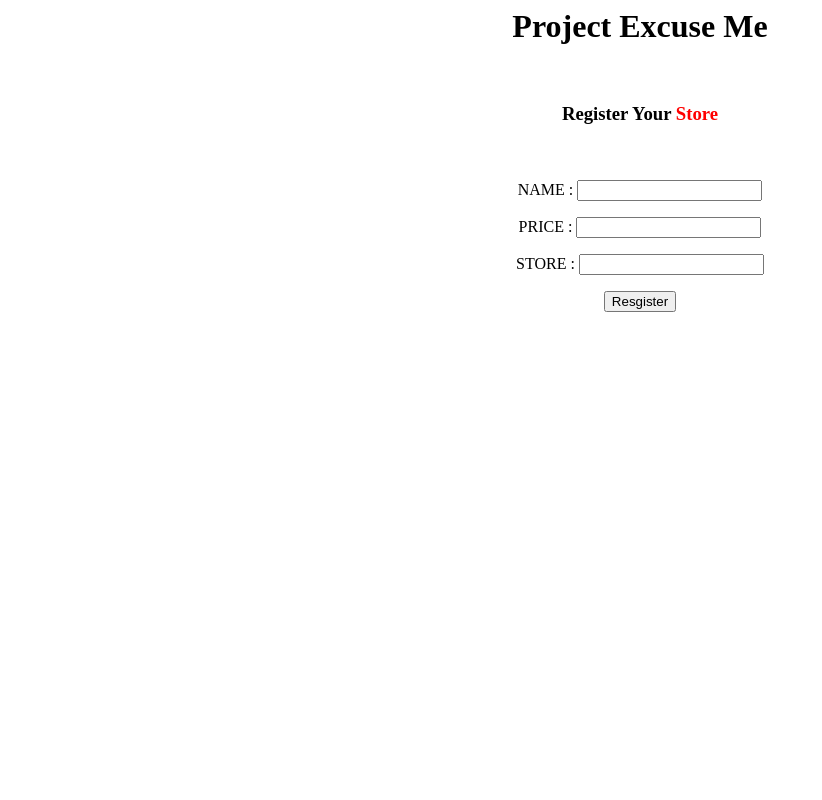
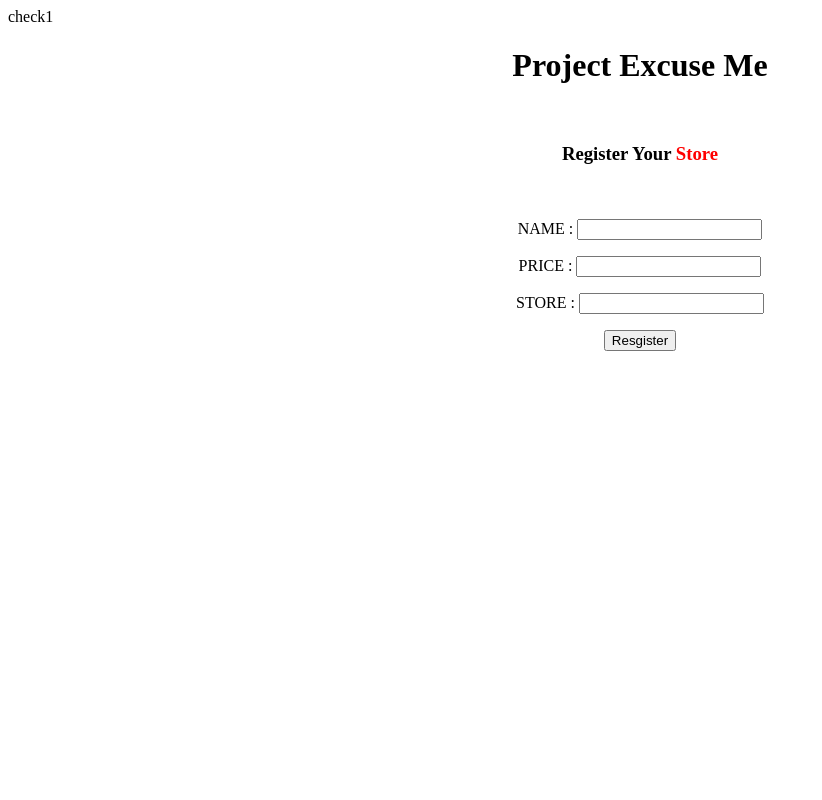
Before and after one commit to tmdgns110/signproject, a PHP site: page /project_3.php in a window 1280 px wide. Shown: the whole page, without its empty margins (0-822 px from the left). Run offline with PHP 8.4, Linux system fonts and the light colour scheme.

Commit message:
check1 추가

```diff
--- a/phpdata/project_3.php
+++ b/phpdata/project_3.php
@@ -1,3 +1,5 @@
+check1
+
 <html><body>
 <center><h1>Project Excuse Me</h1><br>
 
```
